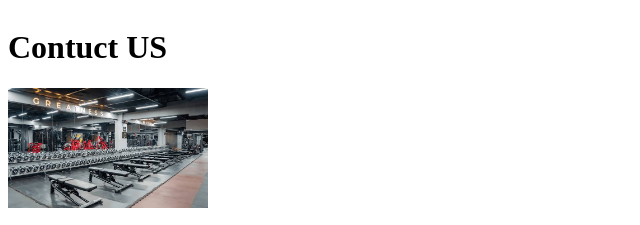
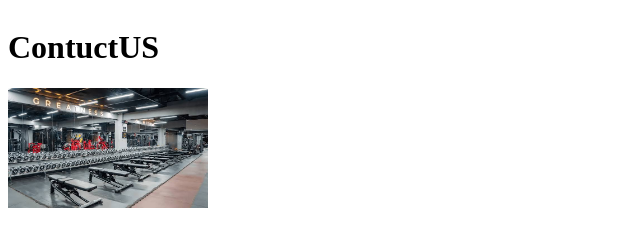
Before and after one commit to Royklay/Fitness_zona, a plain HTML site: page contact.html in a window 1280 px wide. Shown: the top 225 px of the page, 0-640 px from the left. Drawn offline with Linux system fonts and the light colour scheme.

```diff
--- a/contact.html
+++ b/contact.html
@@ -8,7 +8,7 @@
 </head>
 <body>
     <header class="navbar">
-     <h1>Contuct US</h1>
+     <h1>ContuctUS</h1>
       <nav>
         <b>Contuct</b>
         <a href="index.html">Home</a>
```
